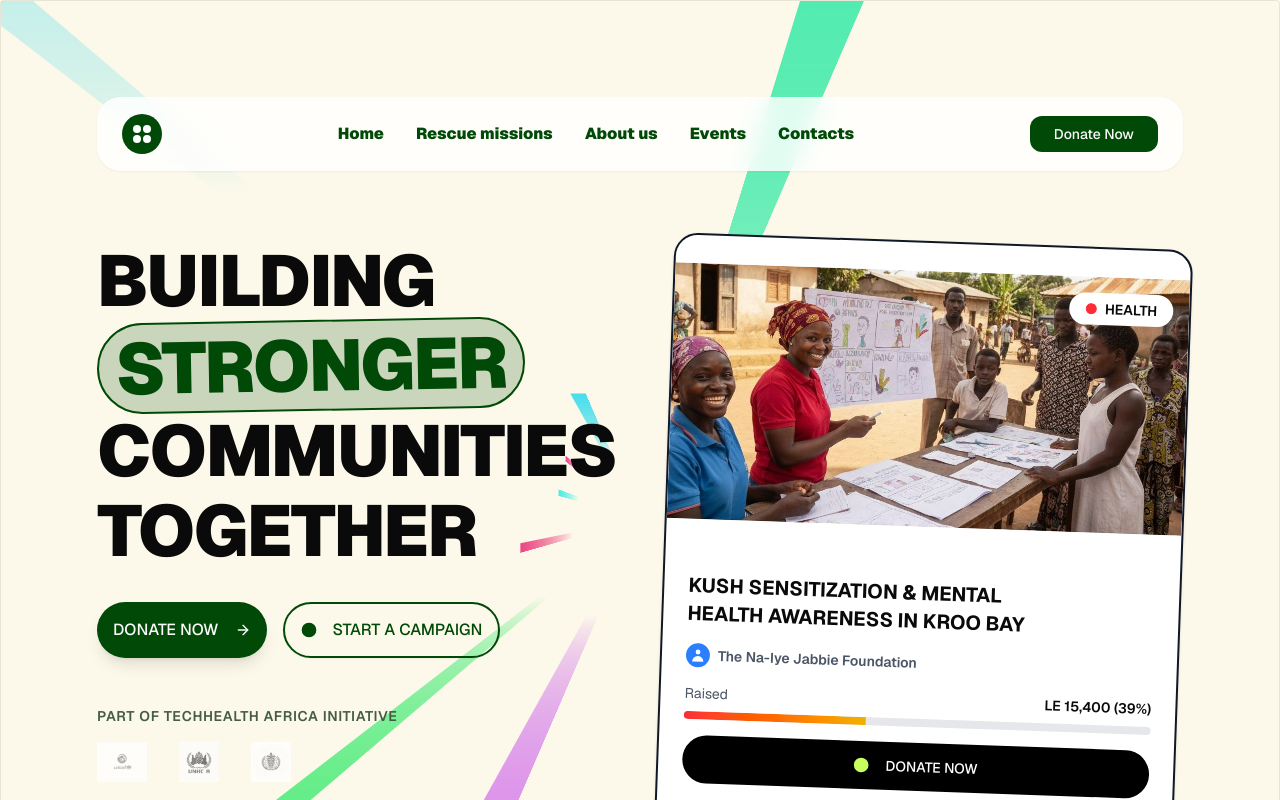
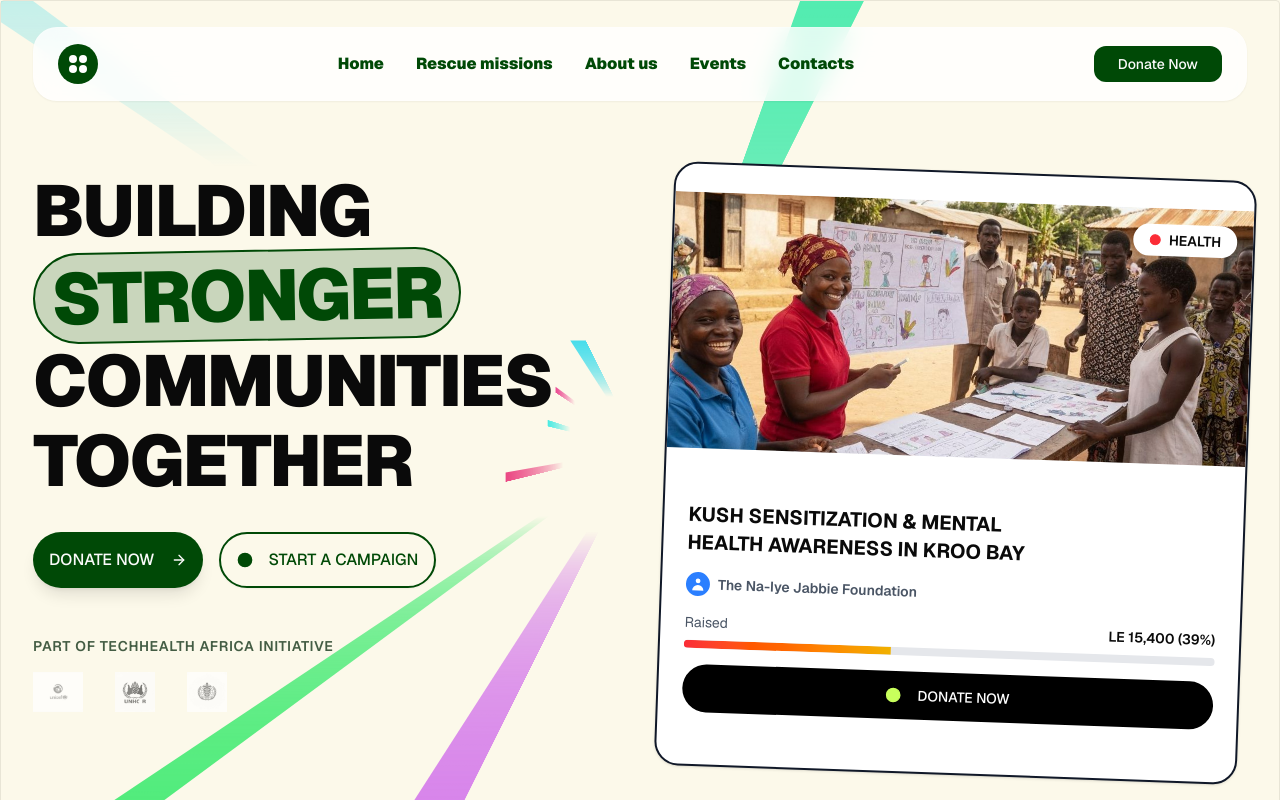
Before and after one commit to ojoedejen/The-Na-Iye-Jabbie-Foundation-NIJF-We, a Next.js app: page / in a window 1280 px wide. Shown: the top 800 px of the page. Built offline with nearby package versions, Linux system fonts and the light colour scheme.

Commit message:
feat: sync new changes from main to project
Update project files, components, and assets from main branch.

Co-authored-by: null <209897911+ojoedejen@users.noreply.github.com>

```diff
--- a/components/ui/warp-background.tsx
+++ b/components/ui/warp-background.tsx
@@ -84,7 +84,7 @@ export const WarpBackground: React.FC<WarpBackgroundProps> = ({
     const leftBeams = useMemo(() => generateBeams(), [generateBeams]);
 
     return (
-        <div className={cn("relative rounded border p-20", className)} {...props}>
+        <div className={cn("relative rounded border p-20 py-2.5 px-4", className)} {...props}>
             <div
                 style={
                     {
```
